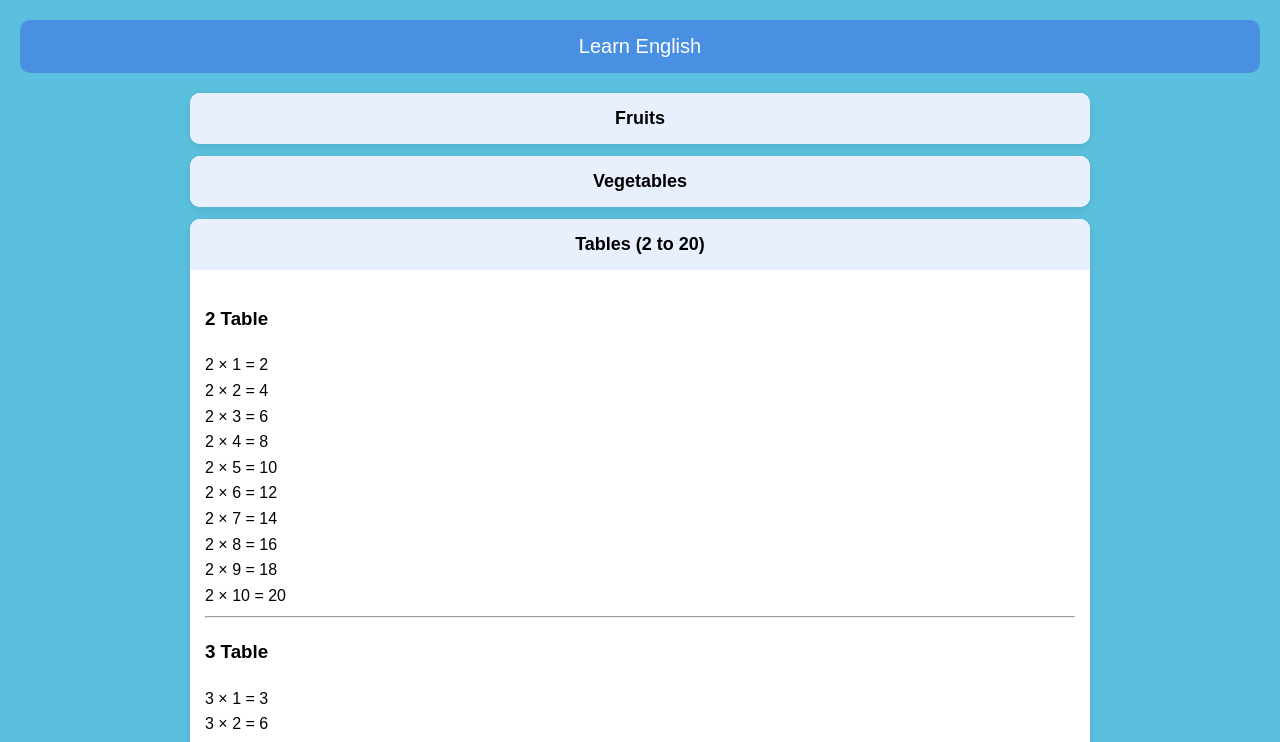
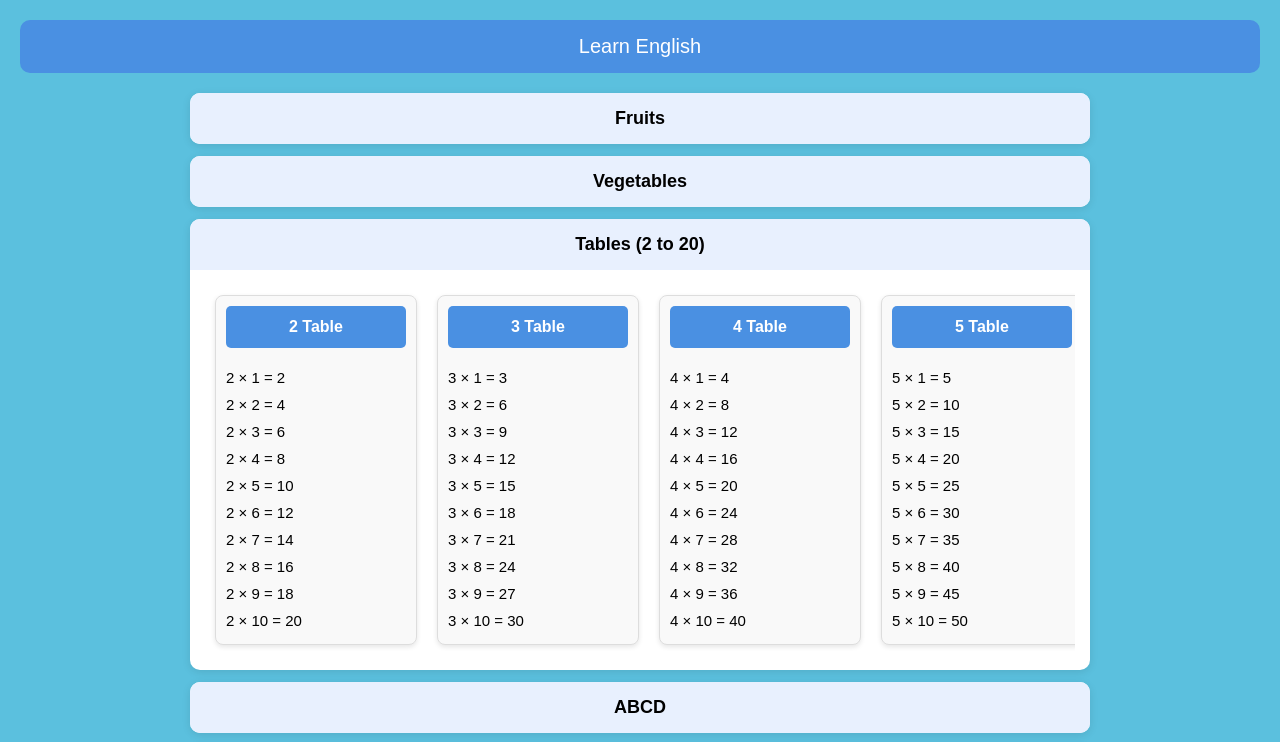
Before and after one commit to Vedprakash3/Learn_English.io, a plain HTML site: page index.html in a window 1280 px wide. Both pictures are taken after a click on the element "Tables (2 to 20)". Shown: the top 742 px of the page. Drawn offline with Linux system fonts and the light colour scheme.

Commit message:
Add files via upload

```diff
--- a/index.html
+++ b/index.html
@@ -76,6 +76,48 @@ th {
     font-size: 18px;
     font-weight: bold;
 }
+
+/* Horizontal Tables Scroll */
+#tablesContent {
+    display: flex;
+    overflow-x: auto;
+    gap: 20px;
+    padding: 10px;
+    white-space: nowrap;
+    scrollbar-width: thin;
+}
+
+.table-box {
+    min-width: 180px;
+    background: #f9f9f9;
+    border: 1px solid #ddd;
+    border-radius: 8px;
+    padding: 10px;
+    display: inline-block;
+    vertical-align: top;
+    box-shadow: 0 2px 5px rgba(0,0,0,0.1);
+    flex-shrink: 0;
+}
+
+.table-box h3 {
+    text-align: center;
+    background: #4a90e2;
+    color: white;
+    padding: 8px;
+    border-radius: 5px;
+    margin-top: 0;
+    font-size: 16px;
+}
+
+.table-box div {
+    text-align: left;
+    line-height: 1.8;
+    font-size: 15px;
+}
+
+hr {
+    display: none;
+}
 </style>
 </head>
 
@@ -136,7 +178,9 @@ th {
 <!-- Tables -->
 <div class="card">
     <h2 onclick="toggle(this)">Tables (2 to 20)</h2>
-    <div class="content" id="tablesContent"></div>
+    <div class="content">
+        <div id="tablesContent"></div>
+    </div>
 </div>
 
 <!-- ABCD -->
@@ -194,46 +238,47 @@ th {
 
 </div>
 
-
 <script>
 function toggle(element) {
     const allContents = document.querySelectorAll(".content");
 
-    // Sab close karo (except current one)
     allContents.forEach(content => {
         if (content !== element.nextElementSibling) {
             content.style.display = "none";
         }
     });
 
-    // Current toggle karo
     const content = element.nextElementSibling;
     content.style.display = (content.style.display === "block") ? "none" : "block";
 }
 
-/* Multiplication Tables (2 to 20) */
 function generateTables() {
     let html = "";
 
     for (let i = 2; i <= 20; i++) {
-        html += `<h3>${i} Table</h3>`;
+        html += `
+            <div class="table-box">
+                <h3>${i} Table</h3>
+                <div>
+        `;
 
         for (let j = 1; j <= 10; j++) {
             html += `${i} × ${j} = ${i * j}<br>`;
         }
 
-        html += "<hr>";
+        html += `
+                </div>
+            </div>
+        `;
     }
 
     document.getElementById("tablesContent").innerHTML = html;
 }
 
-// Page load hote hi tables generate ho jaye
 window.onload = function () {
     generateTables();
 };
 </script>
 
-
 </body>
 </html>
```
